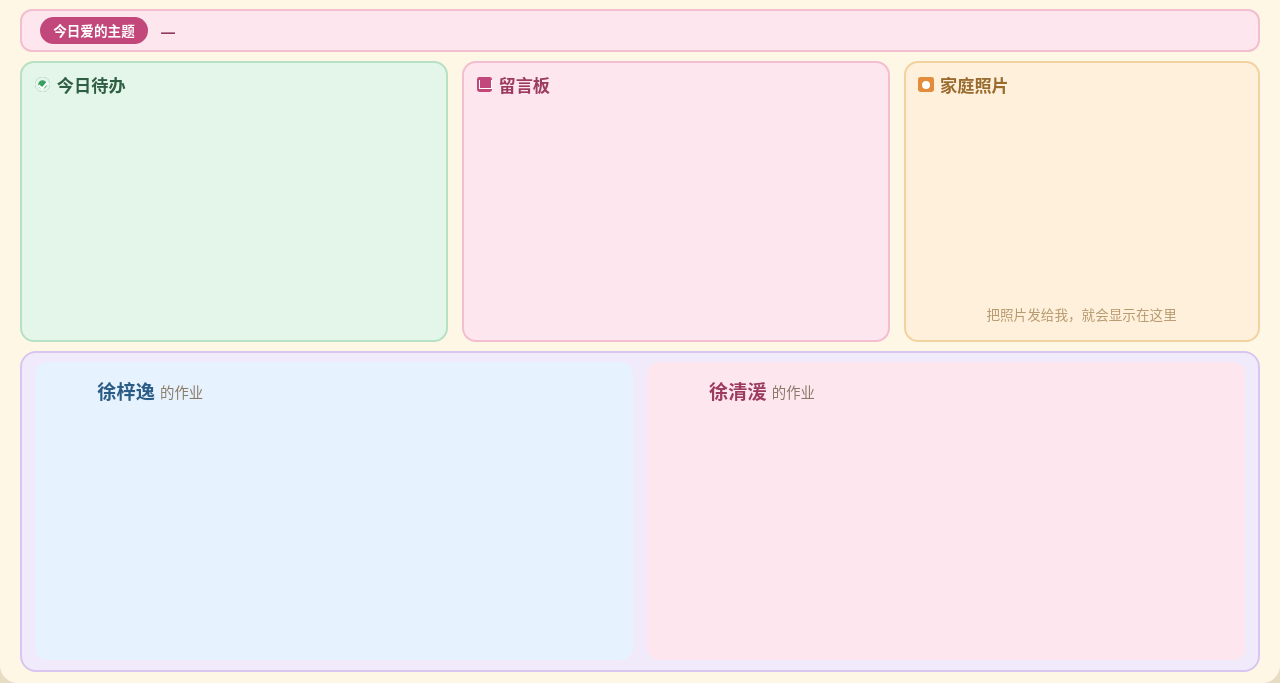
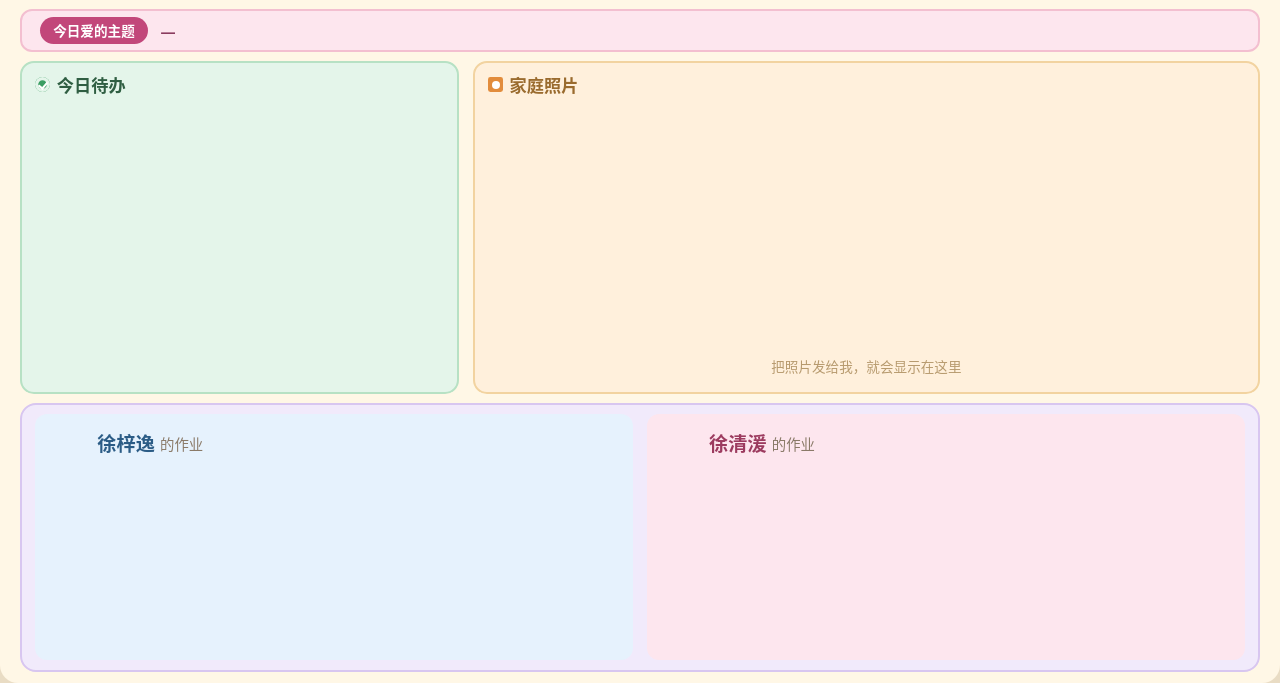
Before and after one commit to wangzidebaima/warm-home-lite, a plain HTML site: page index.html in a window 1280 px wide. Shown: the part 117-800 px from the top of the page. Drawn offline with Linux system fonts and the light colour scheme; no server answers.

Commit message:
去掉留言板+照片区扩大(待办1/3照片2/3)+中间区加高

```diff
--- a/css/style.css
+++ b/css/style.css
@@ -59,21 +59,17 @@ body {
 .special-day { font-size:1.7vh; color:#B4748C; -webkit-flex:none; flex:none; margin-left:1vw; }
 
 /* middle */
-.middle { display:-webkit-flex; display:flex; -webkit-flex:1 1 0; flex:1 1 0; min-height:0; margin-top:1.1vh; }
+.middle { display:-webkit-flex; display:flex; -webkit-flex:1.3 1 0; flex:1.3 1 0; min-height:0; margin-top:1.1vh; }
 .card { display:-webkit-flex; display:flex; -webkit-flex-direction:column; flex-direction:column; -webkit-flex:1 1 0; flex:1 1 0; min-width:0; min-height:0; border-radius:14px; padding:1.2vh 1vw 1vh; margin-right:1.1vw; }
 .card:last-child { margin-right:0; }
 .card-todo { background-color:#E4F5EA; border:2px solid #B7E1C4; }
-.card-msg { background-color:#FDE6EE; border:2px solid #F3BFD0; }
-.card-photo { background-color:#FFF0DC; border:2px solid #F2D3A0; -webkit-align-items:center; align-items:center; -webkit-flex:0.82 1 0; flex:0.82 1 0; }
+.card-photo { background-color:#FFF0DC; border:2px solid #F2D3A0; -webkit-align-items:center; align-items:center; -webkit-flex:1.85 1 0; flex:1.85 1 0; }
 .card-title { font-size:2.15vh; font-weight:700; display:-webkit-flex; display:flex; -webkit-align-items:center; align-items:center; margin-bottom:0.8vh; -webkit-flex:none; flex:none; }
 .card-todo .card-title { color:#2F5E42; }
-.card-msg .card-title { color:#9C3B5F; }
 .card-photo .card-title { color:#9A6B2E; -webkit-align-self:flex-start; align-self:flex-start; }
-.ic-todo,.ic-msg,.ic-photo { width:1.9vh; height:1.9vh; display:inline-block; -webkit-flex:none; flex:none; margin-right:0.5vw; }
+.ic-todo,.ic-photo { width:1.9vh; height:1.9vh; display:inline-block; -webkit-flex:none; flex:none; margin-right:0.5vw; }
 .ic-todo { background-color:#3B9E63; border-radius:50%; box-shadow:inset 0 0 0 0.4vh #E4F5EA; position:relative; }
 .ic-todo::after { content:""; position:absolute; left:0.55vh; top:0.3vh; width:0.5vh; height:0.9vh; border:solid #fff; border-width:0 0.3vh 0.3vh 0; -webkit-transform:rotate(40deg); transform:rotate(40deg); }
-.ic-msg { background-color:#C2477A; border-radius:0.3vh; position:relative; }
-.ic-msg::after { content:""; position:absolute; left:0.25vh; top:0.4vh; width:1.4vh; height:0.9vh; border:0.2vh solid #fff; border-top:none; }
 .ic-photo { background-color:#E28C3C; border-radius:0.3vh; position:relative; }
 .ic-photo::after { content:""; position:absolute; left:0.45vh; top:0.45vh; width:1vh; height:1vh; background-color:#fff; border-radius:50%; }
 
@@ -82,7 +78,6 @@ body {
 .scroll-track { display:-webkit-flex; display:flex; -webkit-flex-direction:column; flex-direction:column; }
 .item { font-size:2.05vh; line-height:1.35; padding:0.7vh 0.9vw; border-radius:9px; -webkit-flex:none; flex:none; margin-bottom:0.6vh; }
 .card-todo .item { background-color:#fff; color:#2F5E42; border-left:0.6vh solid #3B9E63; }
-.card-msg .item { background-color:#fff; color:#8A3B5E; border-left:0.6vh solid #C2477A; }
 .item .who { font-weight:700; margin-right:0.5vw; }
 
 /* photo */
@@ -91,7 +86,7 @@ body {
 .photo-empty { font-size:1.7vh; color:#B79A6E; text-align:center; padding:1vh 0; }
 
 /* homework */
-.homework { display:-webkit-flex; display:flex; -webkit-flex:1.06 1 0; flex:1.06 1 0; min-height:0; margin-top:1.1vh; background-color:#F1EAFB; border:2px solid #D8C6F0; border-radius:16px; padding:1.2vh 1vw; }
+.homework { display:-webkit-flex; display:flex; -webkit-flex:0.96 1 0; flex:0.96 1 0; min-height:0; margin-top:1.1vh; background-color:#F1EAFB; border:2px solid #D8C6F0; border-radius:16px; padding:1.2vh 1vw; }
 .hw-col { display:-webkit-flex; display:flex; -webkit-flex-direction:column; flex-direction:column; -webkit-flex:1 1 0; flex:1 1 0; min-width:0; min-height:0; border-radius:12px; padding:1vh 1vw; margin-right:1.1vw; }
 .hw-col:last-child { margin-right:0; }
 .hw-son { background-color:#E6F2FD; }
--- a/index.html
+++ b/index.html
@@ -64,10 +64,6 @@
         <h2 class="card-title"><span class="ic-todo"></span>今日待办</h2>
         <div class="scroll-window"><div class="scroll-track" id="todos"></div></div>
       </div>
-      <div class="card card-msg">
-        <h2 class="card-title"><span class="ic-msg"></span>留言板</h2>
-        <div class="scroll-window"><div class="scroll-track" id="messages"></div></div>
-      </div>
       <div class="card card-photo">
         <h2 class="card-title"><span class="ic-photo"></span>家庭照片</h2>
         <div class="photo-frame"><img id="photo" src="" alt="家庭照片" onerror="this.style.display='none'"></div>
--- a/js/app.js
+++ b/js/app.js
@@ -35,9 +35,6 @@
     renderList('todos', (content.todos || []).map(function (t) {
       return typeof t === 'string' ? { text: t } : { text: t.text };
     }), 'todo');
-    renderList('messages', (content.messages || []).map(function (m) {
-      return { who: m.from, text: m.text };
-    }), 'msg');
     renderHomework();
 
     initPhotos();
```
